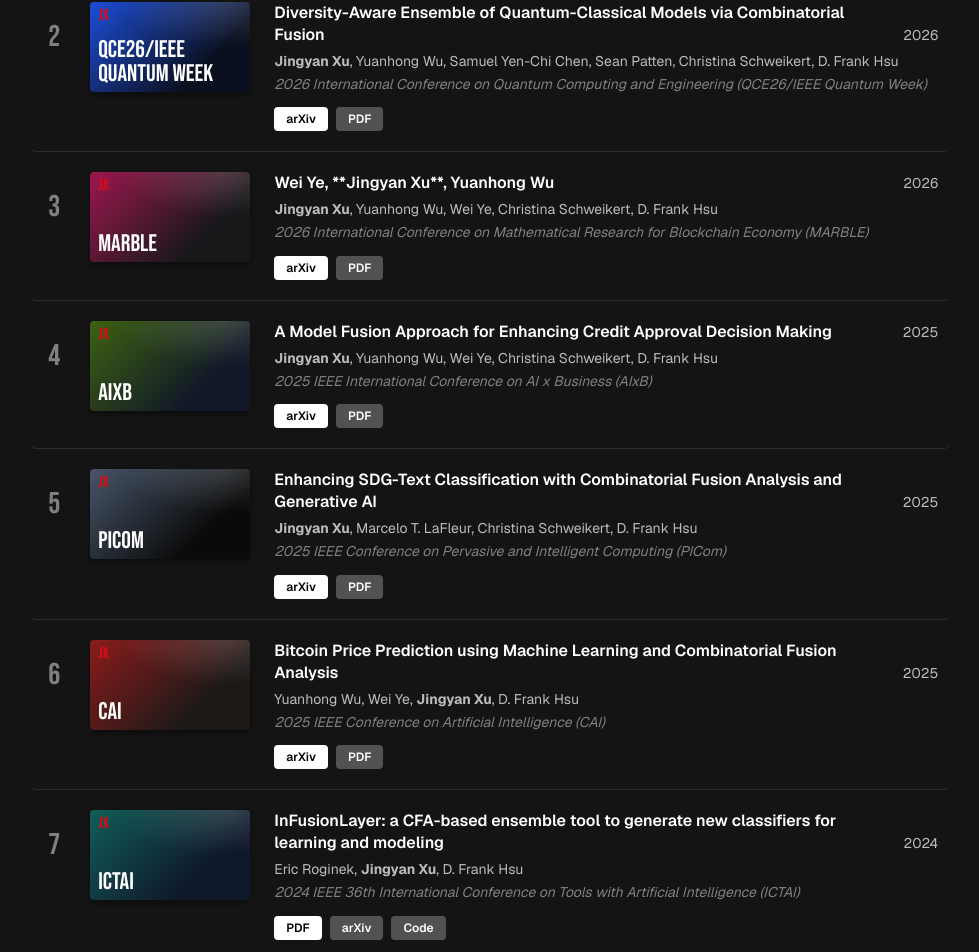
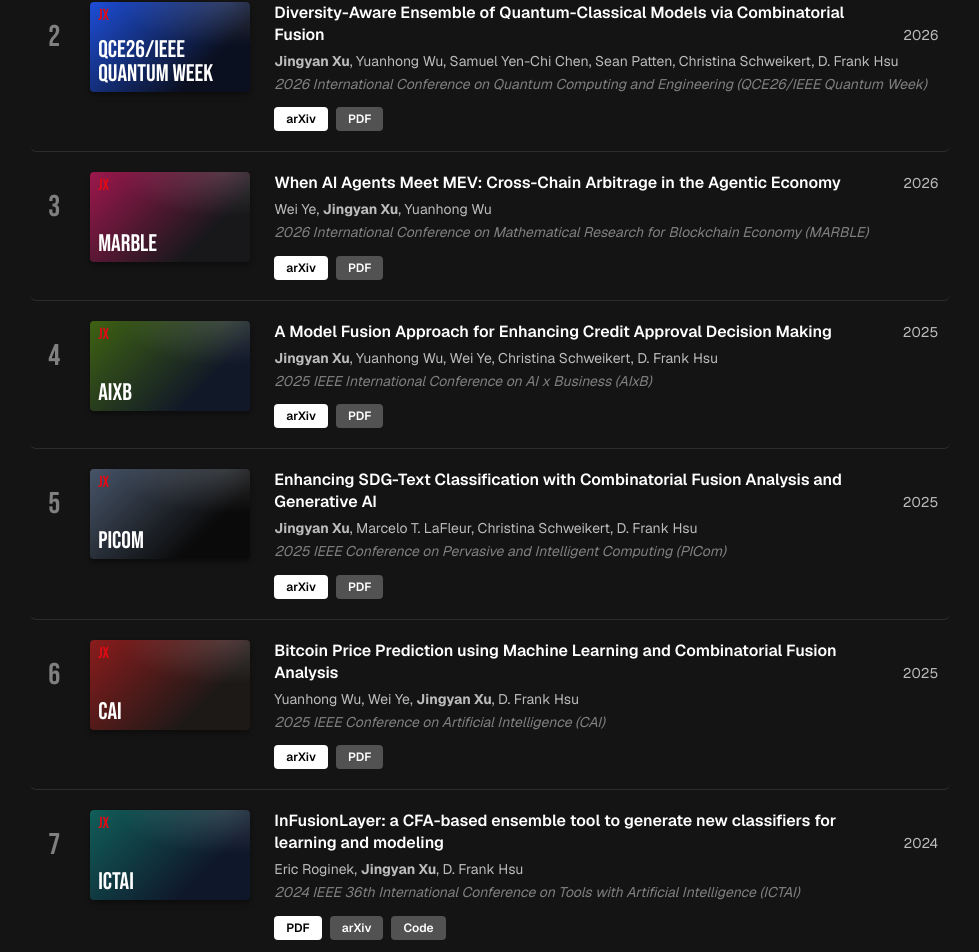
Before and after one commit to horatioxu1122/horatioxu1122.github.io, a Next.js app: page /browse in a window 1280 px wide. Shown: the part 1042-1994 px from the top of the page, without its empty margins (9-988 px from the left). Built offline with nearby package versions, Linux system fonts and the light colour scheme.

Commit message:
Update publications.ts

```diff
--- a/content/publications.ts
+++ b/content/publications.ts
@@ -34,10 +34,10 @@ export const publications: Publication[] = [
     ],  },
   {
     id: "Cross_Chain_2026",
-    title: "Wei Ye, **Jingyan Xu**, Yuanhong Wu",
+    title: "When AI Agents Meet MEV: Cross-Chain Arbitrage in the Agentic Economy",
     abstract:
       "We study cross-chain arbitrage when autonomous AI agents, rather than humans or bots, are the searchers. We model agents as both arbitrage extractors and Maximal Extractable Value targets, derive the optimal trade size for a risk-averse agent under mean-variance utility with stochastic bridge delays, and formalize multi-chain path selection as a belief-weighted online learning problem whose belief estimates converge under a Robbins-Monro schedule. Using 23,000 Uniswap V3 swap events across Ethereum, Arbitrum, and Base, we find that Ethereum-Arbitrum price gaps average 0.044% at 10-second resolution and Arbitrum--Base gaps average 0.013%, so $10,000 trades clear in 63% of L2-L2 windows via CCTP while L1-L2 routes require $50,000 or more for comparable viability. Our adaptive path-selection algorithm outperforms standard baselines by 11% on average, and moderate randomization cuts MEV exposure by over 50% with only modest profit loss.",
-    authors: "**Jingyan Xu**, Yuanhong Wu, Wei Ye, Christina Schweikert, D. Frank Hsu",
+    authors: "Wei Ye, **Jingyan Xu**, Yuanhong Wu",
     venue: "2026 International Conference on Mathematical Research for Blockchain Economy (MARBLE)",
     year: 2026,
     links: [
```
